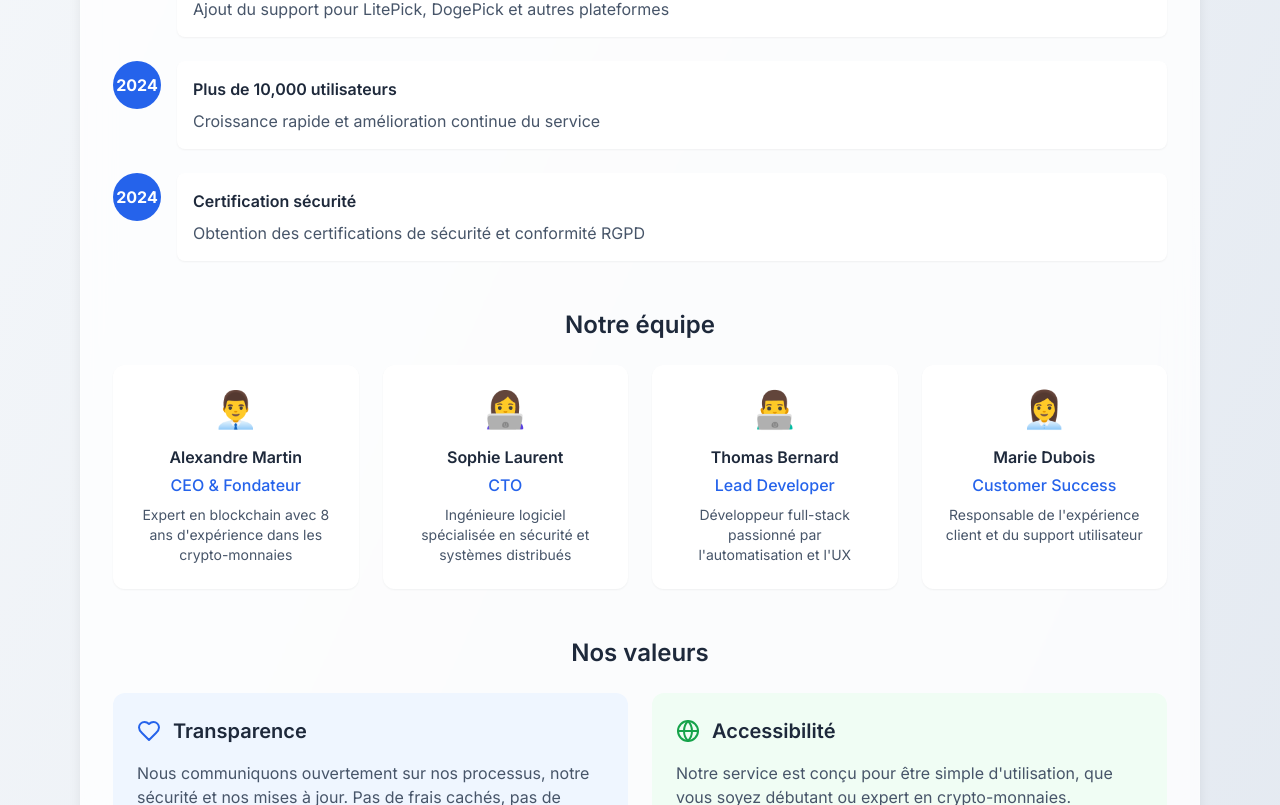
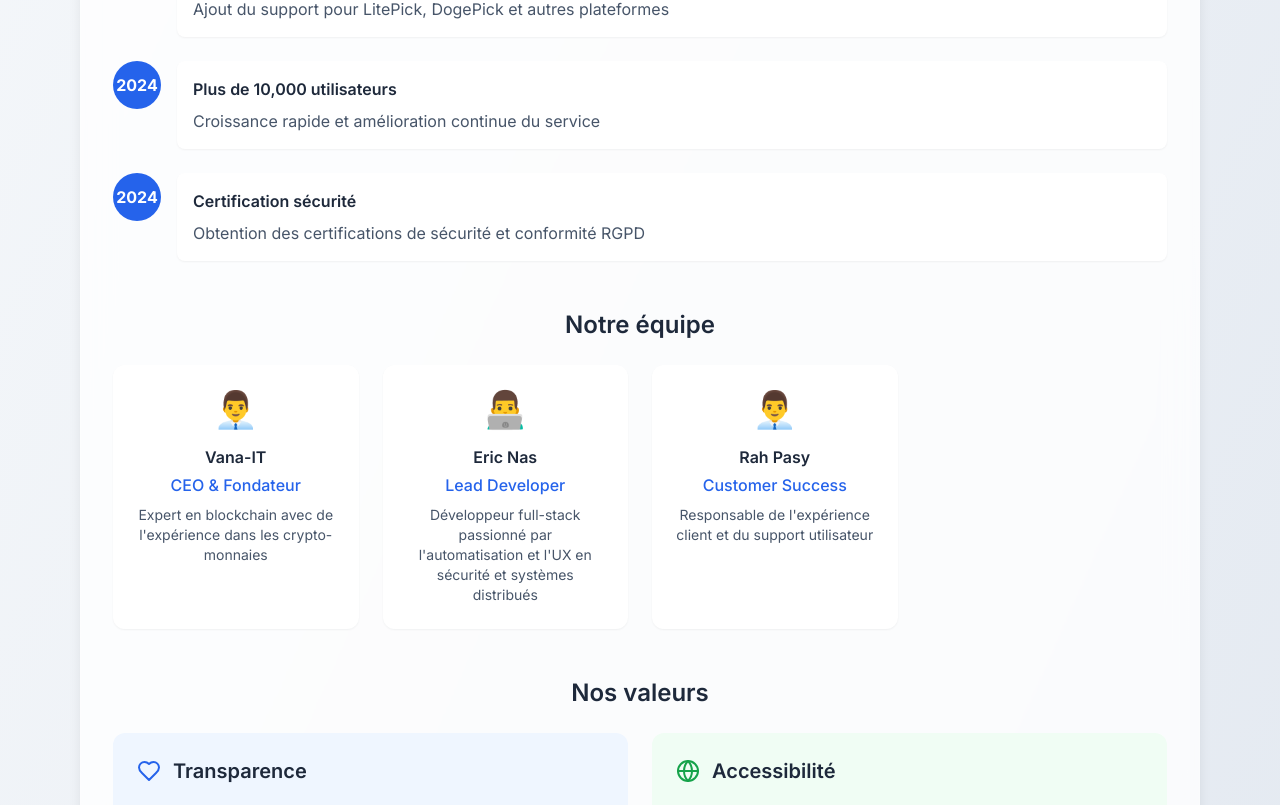
Before and after one commit to Vanaty/claim-page-web, a React (Vite) app: page /about in a window 1280 px wide. Shown: the part 1316-2121 px from the top of the page. Built offline with nearby package versions, Linux system fonts and the light colour scheme.

Commit message:
Update AboutUs.tsx

```diff
--- a/src/components/AboutUs.tsx
+++ b/src/components/AboutUs.tsx
@@ -6,35 +6,29 @@ import { ArrowLeft, Users, Target, Shield, Zap, Globe, Award, Heart, Mail, Messa
 const AboutUs: React.FC = () => {
   const teamMembers = [
     {
-      name: "Alexandre Martin",
+      name: "Vana-IT",
       role: "CEO & Fondateur",
-      description: "Expert en blockchain avec 8 ans d'expérience dans les crypto-monnaies",
+      description: "Expert en blockchain avec de l'expérience dans les crypto-monnaies",
       avatar: "👨‍💼"
     },
     {
-      name: "Sophie Laurent",
-      role: "CTO",
-      description: "Ingénieure logiciel spécialisée en sécurité et systèmes distribués",
-      avatar: "👩‍💻"
-    },
-    {
-      name: "Thomas Bernard",
+      name: "Eric Nas",
       role: "Lead Developer",
-      description: "Développeur full-stack passionné par l'automatisation et l'UX",
+      description: "Développeur full-stack passionné par l'automatisation et l'UX en sécurité et systèmes distribués",
       avatar: "👨‍💻"
     },
     {
-      name: "Marie Dubois",
+      name: "Rah Pasy",
       role: "Customer Success",
       description: "Responsable de l'expérience client et du support utilisateur",
-      avatar: "👩‍💼"
+      avatar: "👨‍💼"
     }
   ];
 
   const milestones = [
     {
       year: "2023",
-      title: "Lancement de TronPick Auto-Claim",
+      title: "Lancement de Auto-Claim",
       description: "Première version publique avec support TronPick.io"
     },
     {
```
